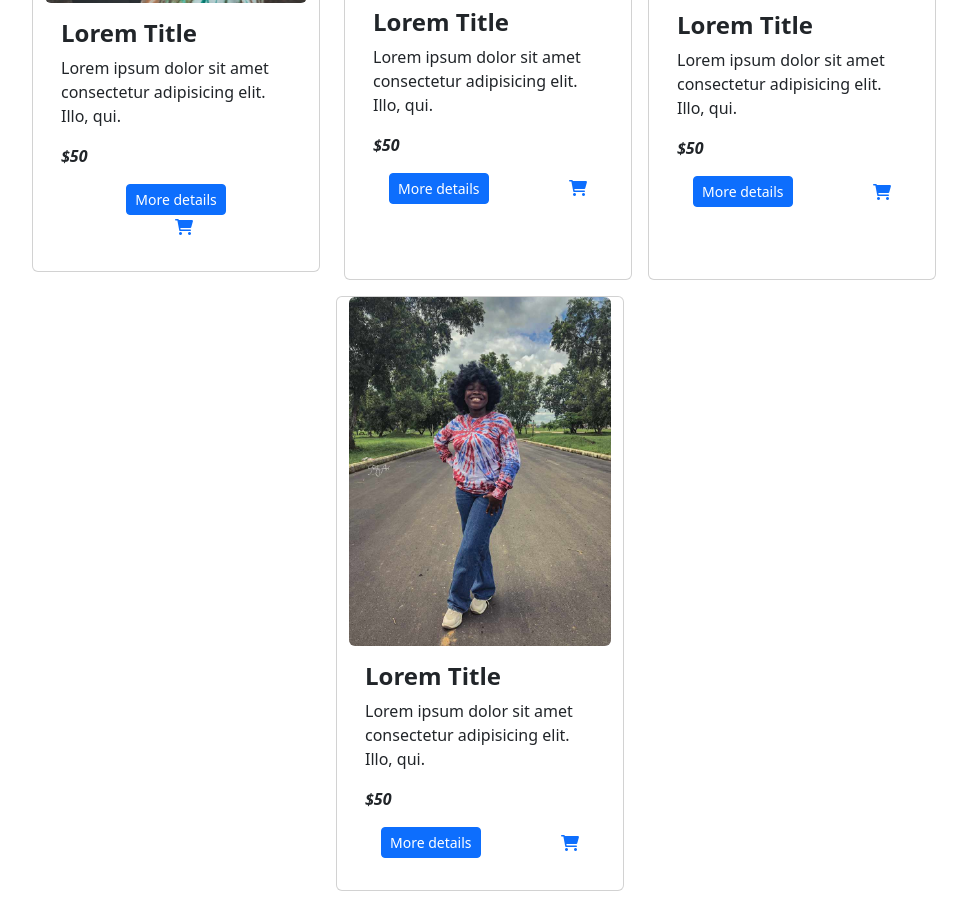
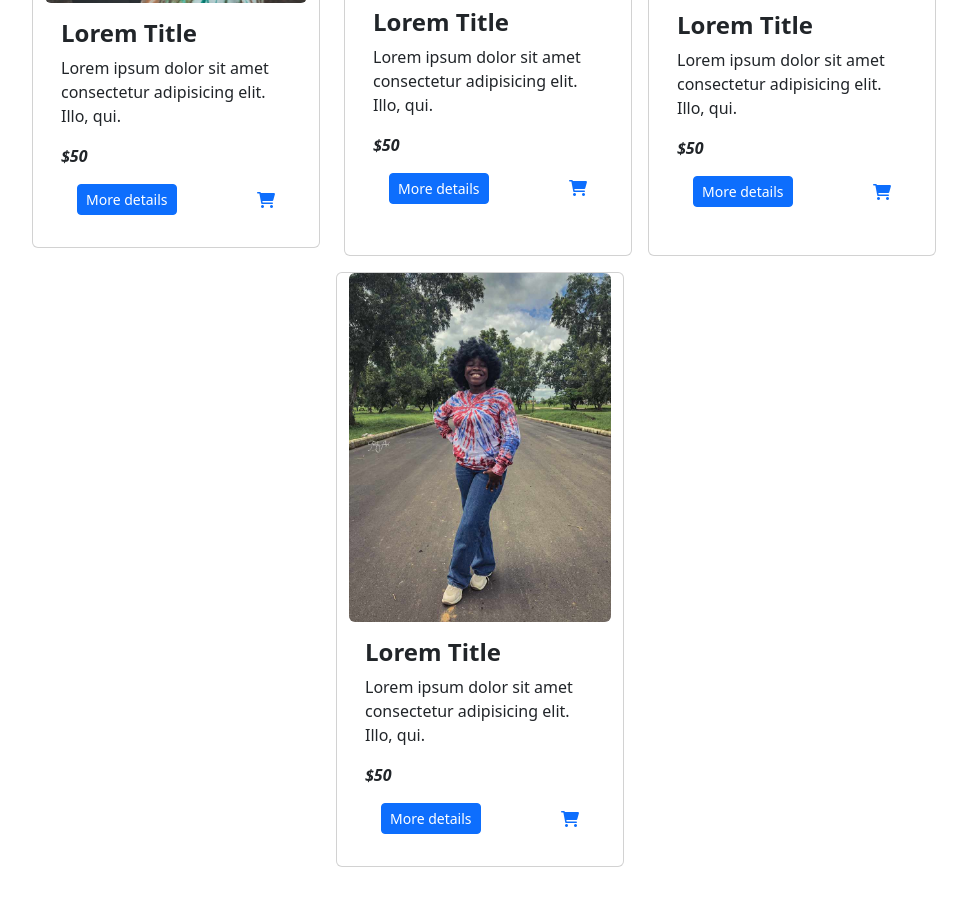
Before and after one commit to Nathaniyell/Fashion-Hub, a plain HTML site: page index.html in a window 1280 px wide. Shown: the part 1064-1984 px from the top of the page, without its empty margins (160-1127 px from the left). Drawn offline with nearby package versions, Linux system fonts and the light colour scheme.

Commit message:
second commit

```diff
--- a/index.html
+++ b/index.html
@@ -66,7 +66,7 @@
                     <h1 class="fw-semibold fs-4">Lorem Title</h1>
                     <p class="card-text">Lorem ipsum dolor sit amet consectetur adipisicing elit. Illo, qui.</p>
                     <span class="fst-italic fw-bold">$50</span>
-                    <div class="card-body d-flex flex-sm-column justify-content-between align-items-center w-100">
+                    <div class="card-body d-flex justify-content-between align-items-center w-100">
                         <a href="#" class="card-link btn btn-primary btn-sm ">More details</a>
                         <a href="#" class="card-link"><i class="fa-solid fa-cart-shopping"></i></a>
 
```
